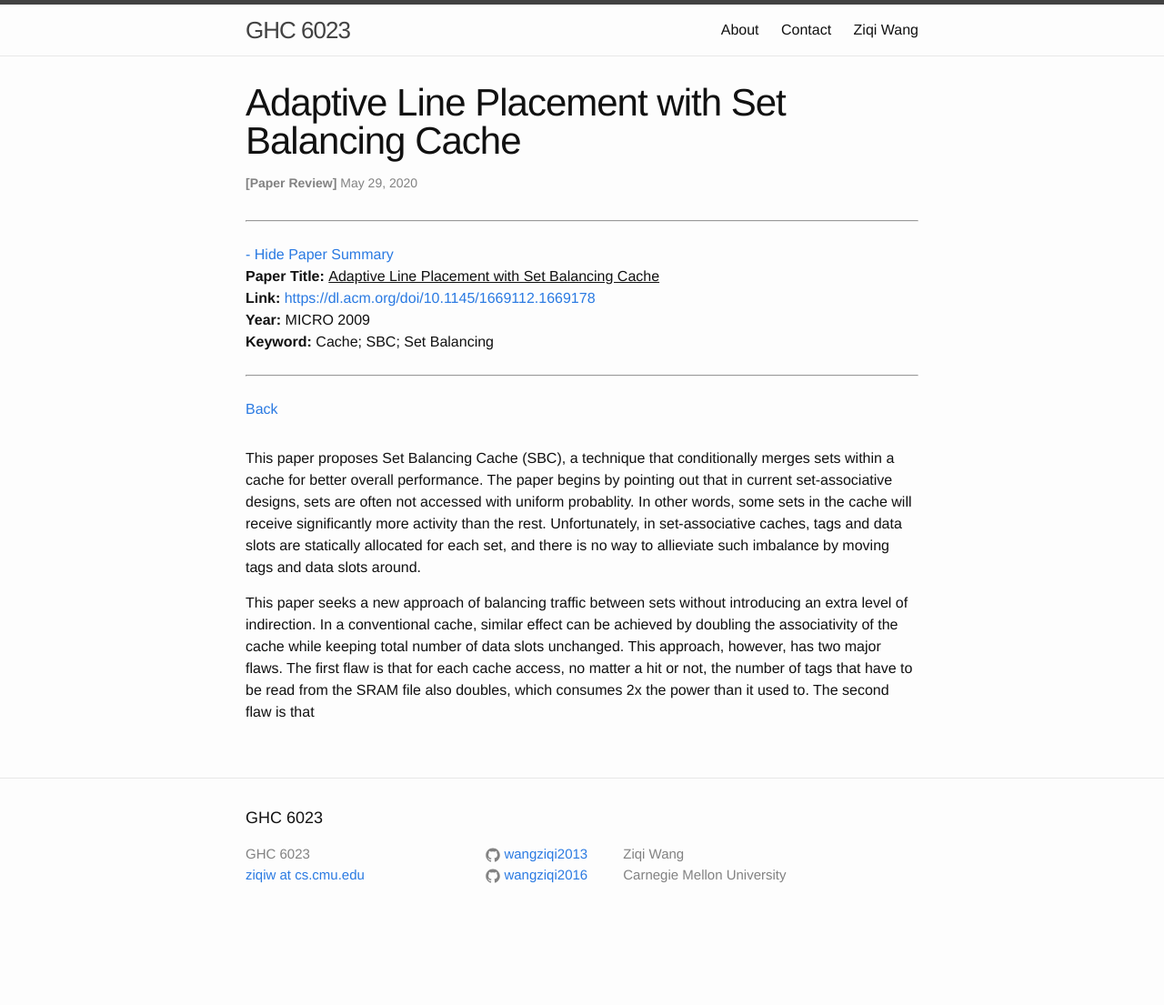
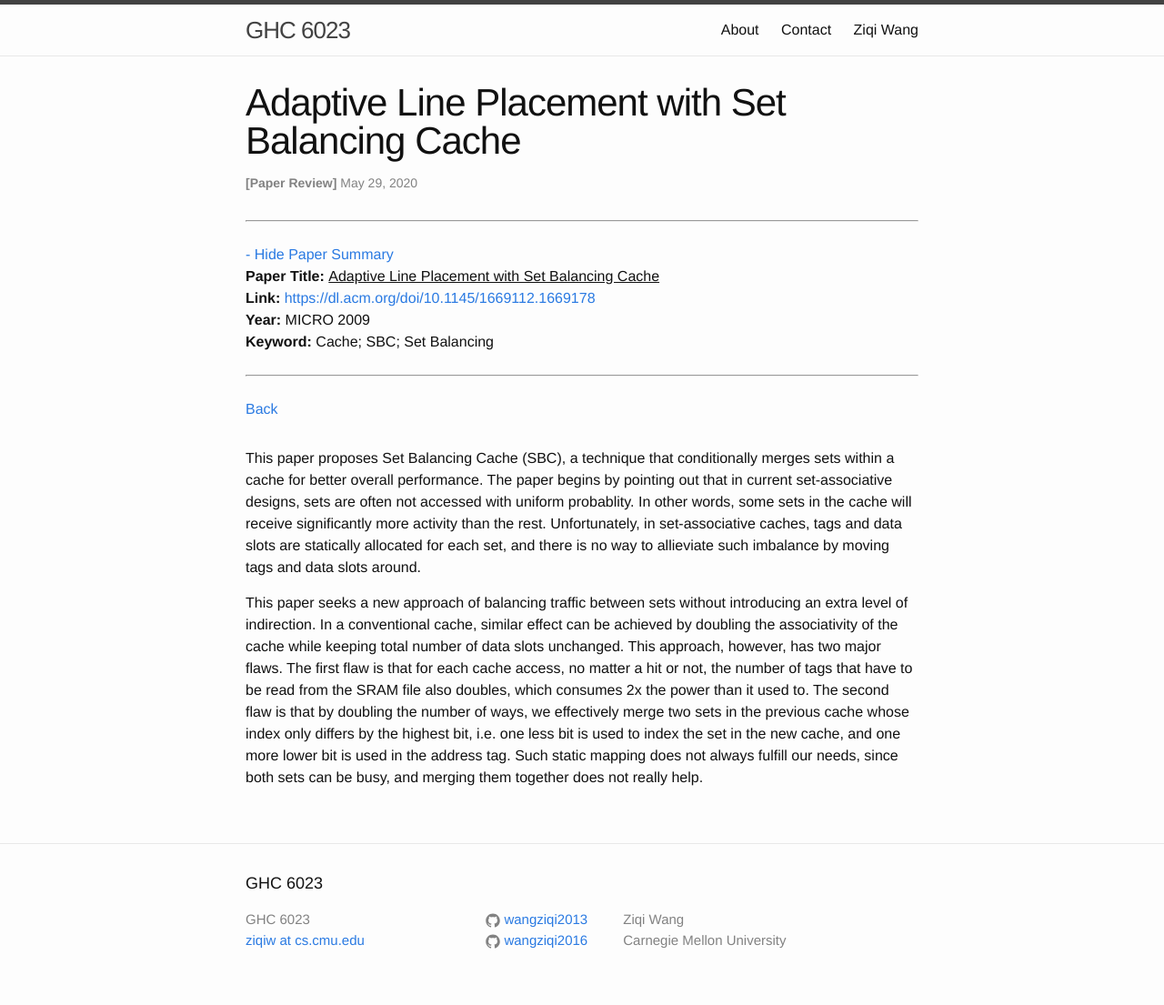
Before and after one commit to wangziqi2013/wangziqi2013.github.io, a Jekyll site: the page built from _posts/2020-05-29-sbc.markdown, in a window 1280 px wide. Shown: the whole page at 91% size. Built offline with Jekyll 4.4.1, drawn with Linux system fonts in a browser that asks for light colours; before the commit the page ends 1033 px from its top, so only the background shows below that.

Commit message:
Adding second flaw

```diff
--- a/_posts/2020-05-29-sbc.markdown
+++ b/_posts/2020-05-29-sbc.markdown
@@ -23,4 +23,7 @@ This paper seeks a new approach of balancing traffic between sets without introd
 In a conventional cache, similar effect can be achieved by doubling the associativity of the cache while keeping total
 number of data slots unchanged. This approach, however, has two major flaws. The first flaw is that for each cache
 access, no matter a hit or not, the number of tags that have to be read from the SRAM file also doubles, which consumes
-2x the power than it used to. The second flaw is that
+2x the power than it used to. The second flaw is that by doubling the number of ways, we effectively merge two sets
+in the previous cache whose index only differs by the highest bit, i.e. one less bit is used to index the set in the
+new cache, and one more lower bit is used in the address tag. Such static mapping does not always fulfill our needs,
+since both sets can be busy, and merging them together does not really help.
```
